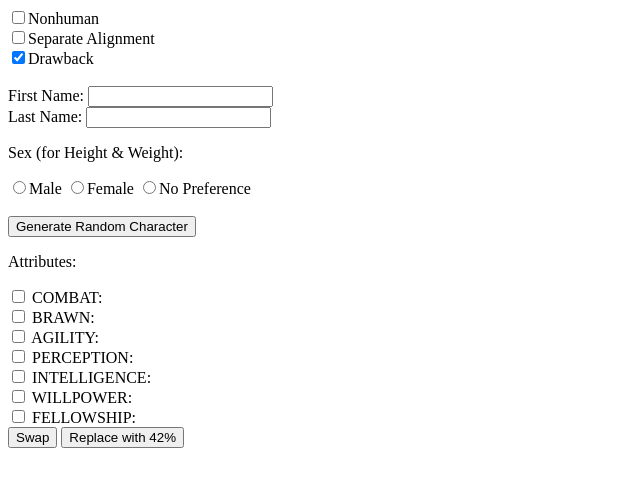
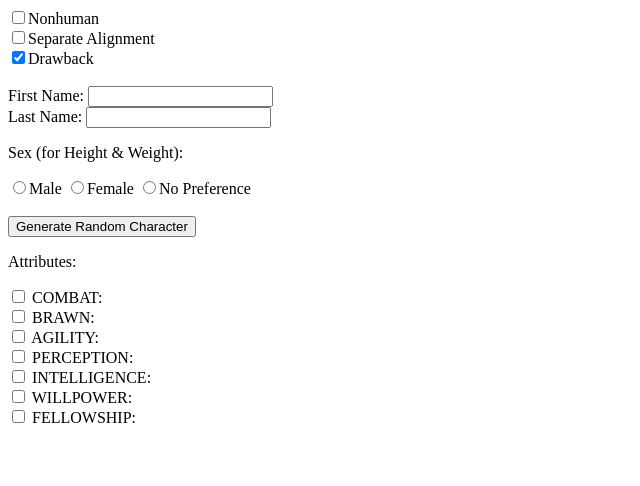
Before and after one commit to SuperbHaggis/zweihander-character-generator, a plain HTML site: page index.html in a window 1280 px wide. Shown: the whole page, without its empty margins (0-640 px from the left). Drawn offline with Linux system fonts and the light colour scheme.

Commit message:
Removed swap and replace buttons

```diff
--- a/index.html
+++ b/index.html
@@ -64,7 +64,7 @@
       <input type="checkbox" name="attribute" value="fellowship" id="fellowship">
         <label for="fellowship"> FELLOWSHIP: </label>
       </input> <br>
-      <button id="attribute-swap">Swap</button> <button id="attribute-replace">Replace with 42%</button>
+
     </div>
   </body>
 </html>
```
